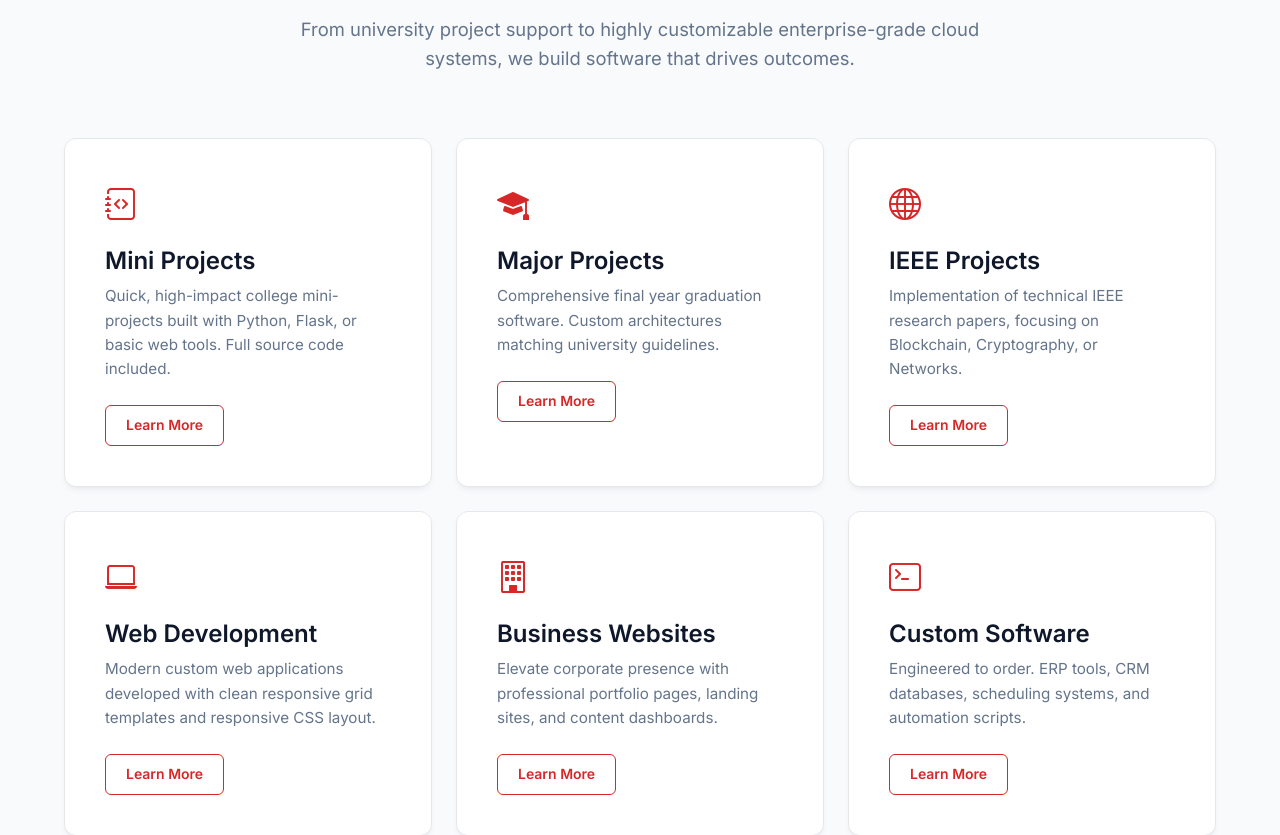
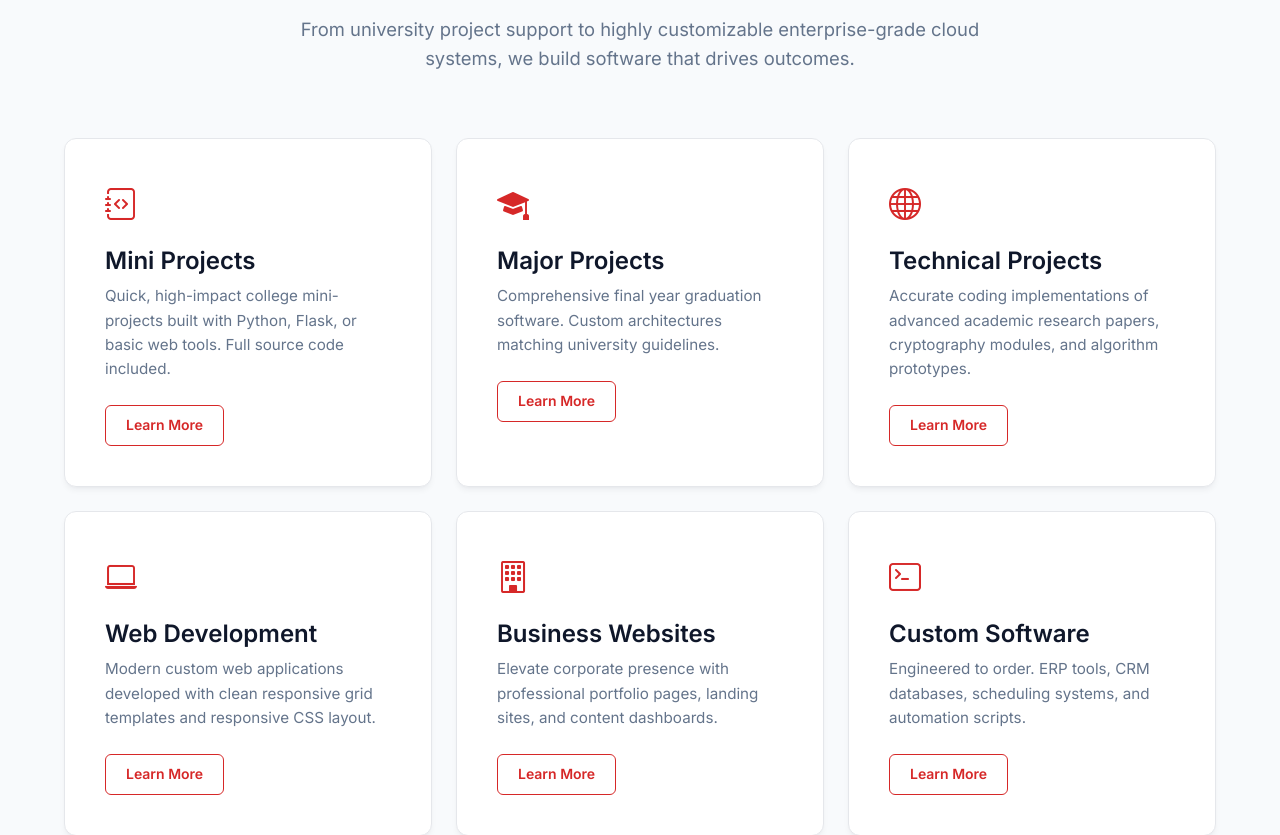
Before and after one commit to globaltechvibers/globaltechvibers, a Flask app: page / in a window 1280 px wide. Shown: the part 1602-2437 px from the top of the page. Run offline with Flask 3, Linux system fonts and the light colour scheme; some libraries are stand-ins or nearby versions.

Commit message:
style: remove all IEEE references from templates, metadata, database seeding, and scripts

```diff
--- a/blueprints/main.py
+++ b/blueprints/main.py
@@ -11,10 +11,10 @@ BLOG_ARTICLES = [
         'category': "Academic Support",
         'date': "July 7, 2026",
         'read_time': "5 min read",
-        'excerpt': "Final year and IEEE projects serve as a vital bridge between theory and industry. Here is how to apply clean architecture and design patterns to stand out.",
+        'excerpt': "Final year and college capstone projects serve as a vital bridge between theory and industry. Here is how to apply clean architecture and design patterns to stand out.",
         'image': "blog_academic.jpg",
         'featured': True,
-        'content': "Creating robust mini, major, or IEEE capstone projects requires more than just making the code 'work'. It is about applying structured architecture, version control, security checks, and database isolation. In this article, we outline best practices in documentation, test-driven validation, and professional deployment templates that ensure students can showcase enterprise-level engineering during job interviews."
+        'content': "Creating robust mini, major, or college capstone projects requires more than just making the code 'work'. It is about applying structured architecture, version control, security checks, and database isolation. In this article, we outline best practices in documentation, test-driven validation, and professional deployment templates that ensure students can showcase enterprise-level engineering during job interviews."
     },
     {
         'id': 2,
@@ -128,15 +128,15 @@ def terms():
 
 SERVICES_DATA = {
     'academic-projects': {
-        'title': 'College Major & Minor Projects | IEEE Final Year Support',
-        'meta_desc': 'Get professional college major & minor project support. We provide complete IEEE project source code, UML design documentation, and Viva prep guidance.',
-        'heading': 'Academic & IEEE Projects Support',
+        'title': 'College Major & Minor Projects | Academic Capstone Support',
+        'meta_desc': 'Get professional college major & minor project support. We provide complete project source code, UML design documentation, and Viva prep guidance.',
+        'heading': 'Academic & Capstone Projects Support',
         'subheading': 'Empowering students with industry-grade capstone engineering, full source code, and step-by-step documentation.',
         'icon': 'bi-mortarboard-fill',
         'overview': 'We help final year students bridge the gap between academic theory and professional engineering. Our systems are built from scratch using modern stacks, ensuring your submission stands out.',
         'features': [
             'Complete Source Code (Python, Flask, Java, C++)',
-            'Full Documentation (IEEE format, SRS layouts, UML/DFD diagrams)',
+            'Full Documentation (Standard format, SRS layouts, UML/DFD diagrams)',
             'Viva-Voce preparation and concept walk-throughs',
             'Local setup and deployment assistance (1-on-1 support)'
         ],
--- a/database/db.py
+++ b/database/db.py
@@ -259,7 +259,7 @@ def _create_tables(app):
                 'Marketing & Sales',
                 'Remote / On-Campus',
                 'Internship',
-                'Represent GlobalTechVibers on your campus. Share final-year capstone and IEEE project catalogs in student WhatsApp groups, department forums, and coding clubs to earn performance-based commissions.',
+                'Represent GlobalTechVibers on your campus. Share final-year capstone and college project catalogs in student WhatsApp groups, department forums, and coding clubs to earn performance-based commissions.',
                 'Enrolled in an Engineering / Computer Science / IT degree program\nStrong communication and networking skills\nActive in student groups or clubs'
             ))
             conn.commit()
--- a/templates/about.html
+++ b/templates/about.html
@@ -22,7 +22,7 @@
                 <h2 style="margin-bottom: var(--spacing-md);">Bridging the Gap Between Concept and Deployment</h2>
                 <p>GlobalTechVibers was founded with a clear objective: to offer top-tier software engineering services that remain financially accessible to students, startups, and growing small businesses.</p>
                 <p style="color: var(--color-text-muted);">We observed that many commercial development agencies charge excessive prices that freeze out early-stage startups. Simultaneously, academic project support platforms often deliver low-quality, copy-pasted templates that fail university code audits. We created GlobalTechVibers to deliver custom, modern, secure systems built to professional standards.</p>
-                <p>Today, we design and support production web software, build intelligent API connections, database setups, and guide final-year engineering students through capstone IEEE project implementations.</p>
+                <p>Today, we design and support production web software, build intelligent API connections, database setups, and guide final-year engineering students through capstone project implementations.</p>
             </div>
 
             <div class="reveal reveal-right" style="display: flex; justify-content: center; align-items: center;">
--- a/templates/ambassadors/join.html
+++ b/templates/ambassadors/join.html
@@ -30,7 +30,7 @@
                         </div>
                         <div>
                             <h4 style="margin-bottom: 4px; color: var(--color-dark-navy);">High Commissions</h4>
-                            <p style="color: var(--color-text-muted); font-size: 0.95rem; margin: 0;">Earn a **15% cash cut** on every mini, major, or IEEE student project referred. Average payout is ₹2,000 to ₹5,000 per booking.</p>
+                            <p style="color: var(--color-text-muted); font-size: 0.95rem; margin: 0;">Earn a **15% cash cut** on every mini, major, or college capstone project referred. Average payout is ₹2,000 to ₹5,000 per booking.</p>
                         </div>
                     </div>
 
--- a/templates/ambassadors/offer_letter.html
+++ b/templates/ambassadors/offer_letter.html
@@ -270,7 +270,7 @@
 
             <p>On behalf of the Tech Operations board of <strong>GlobalTechVibers</strong>, we are thrilled to appoint you as a <strong>Campus Tech Ambassador</strong> representing our agency on your university campus. This appointment is effective starting <strong>{{ formatted_date }}</strong>.</p>
 
-            <p>By accepting this offer, you will join our decentralized sales and marketing network. You are authorized to market our custom software capabilities, web development portfolios, and final year capstone/IEEE support packages to your peers, clubs, and local startup pipelines. Your commissions will be tracked automatically via your unique referral code.</p>
+            <p>By accepting this offer, you will join our decentralized sales and marketing network. You are authorized to market our custom software capabilities, web development portfolios, and final year capstone/college project support packages to your peers, clubs, and local startup pipelines. Your commissions will be tracked automatically via your unique referral code.</p>
 
             <table class="terms-table">
                 <thead>
--- a/templates/base.html
+++ b/templates/base.html
@@ -13,8 +13,8 @@
 
     <!-- Primary SEO Meta Tags -->
     <title>{% block title %}GlobalTechVibers | Building Tomorrow's Digital Solutions Today{% endblock %}</title>
-    <meta name="description" content="{% block description %}GlobalTechVibers provides high-quality software development, academic capstone projects (IEEE, mini, major), custom web platforms, and AI integrations with enterprise quality standards.{% endblock %}">
-    <meta name="keywords" content="Software Development, Academic Projects, IEEE Projects, Custom Web Apps, AI Solutions, Machine Learning, Database Design, Flask, Python, PostgreSQL, Neon, GlobalTechVibers">
+    <meta name="description" content="{% block description %}GlobalTechVibers provides high-quality software development, academic capstone projects (mini, major, college), custom web platforms, and AI integrations with enterprise quality standards.{% endblock %}">
+    <meta name="keywords" content="Software Development, Academic Projects, College Projects, Custom Web Apps, AI Solutions, Machine Learning, Database Design, Flask, Python, PostgreSQL, Neon, GlobalTechVibers">
     <meta name="author" content="GlobalTechVibers">
     <link rel="canonical" href="{{ request.url }}">
 
--- a/templates/blog.html
+++ b/templates/blog.html
@@ -2,7 +2,7 @@
 
 {% block title %}Tech Insights Blog | GlobalTechVibers{% endblock %}
 
-{% block description %}Read our latest insights on Python Flask, PostgreSQL optimization, AI integrations, and technical guidance for academic IEEE projects.{% endblock %}
+{% block description %}Read our latest insights on Python Flask, PostgreSQL optimization, AI integrations, and technical guidance for college capstone projects.{% endblock %}
 
 {% block content %}
 <!-- Blog Header Section -->
--- a/templates/contact.html
+++ b/templates/contact.html
@@ -10,7 +10,7 @@
     <div class="container" style="max-width: 800px;">
         <span style="font-weight: 700; color: var(--color-primary); font-size: 0.9rem; text-transform: uppercase; letter-spacing: 0.05em; display: block; margin-bottom: 8px;">Connect</span>
         <h1 style="margin-bottom: var(--spacing-sm);">Contact Our Team</h1>
-        <p style="font-size: 1.15rem; color: var(--color-text-muted);">Have questions about custom software design, database schemas, or college IEEE projects? Send us a message today.</p>
+        <p style="font-size: 1.15rem; color: var(--color-text-muted);">Have questions about custom software design, database schemas, or college capstone projects? Send us a message today.</p>
     </div>
 </section>
 
--- a/templates/index.html
+++ b/templates/index.html
@@ -172,11 +172,11 @@
                 <p class="card-desc">Comprehensive final year graduation software. Custom architectures matching university guidelines.</p>
                 <a href="/services#academic" class="btn btn-outline btn-sm">Learn More</a>
             </div>
-            <!-- Academic: IEEE Projects -->
+            <!-- Academic: Technical Projects -->
             <div class="card reveal reveal-up">
                 <div class="card-icon"><i class="bi bi-globe"></i></div>
-                <h3 class="card-title">IEEE Projects</h3>
-                <p class="card-desc">Implementation of technical IEEE research papers, focusing on Blockchain, Cryptography, or Networks.</p>
+                <h3 class="card-title">Technical Projects</h3>
+                <p class="card-desc">Accurate coding implementations of advanced academic research papers, cryptography modules, and algorithm prototypes.</p>
                 <a href="/services#academic" class="btn btn-outline btn-sm">Learn More</a>
             </div>
             <!-- Commercial: Web Development -->
@@ -374,7 +374,7 @@
                     <i class="bi bi-shield-lock" style="font-size: 3.5rem; color: var(--color-primary);"></i>
                 </div>
                 <div style="padding: var(--spacing-md);">
-                    <span style="font-size: 0.75rem; font-weight: 700; text-transform: uppercase; color: var(--color-primary);">IEEE Capstone</span>
+                    <span style="font-size: 0.75rem; font-weight: 700; text-transform: uppercase; color: var(--color-primary);">Academic Capstone</span>
                     <h3 style="font-size: 1.25rem; margin-top: 4px; margin-bottom: 8px;">TrustVote Blockchain</h3>
                     <p style="font-size: 0.9rem; color: var(--color-text-muted); margin-bottom: var(--spacing-sm);">An academic final year implementation of secure cryptographic protocols to establish double-spending immunity in online ballots.</p>
                     <a href="/projects" style="font-weight: 600; font-size: 0.9rem;">View Preview <i class="bi bi-chevron-right"></i></a>
@@ -404,7 +404,7 @@
             </div>
 
             <div class="reveal reveal-right" style="border-left: 3px solid var(--color-primary); padding: var(--spacing-md) var(--spacing-lg); background-color: var(--color-section-bg); border-radius: 0 var(--radius-md) var(--radius-md) 0;">
-                <p style="font-style: italic; font-size: 1.05rem; margin-bottom: var(--spacing-sm);">"For my IEEE computer science capstone project, I needed a customized Flask dashboard with SQLite data structures. GlobalTechVibers provided clean code, a structured PDF project thesis, and guided me through local installation."</p>
+                <p style="font-style: italic; font-size: 1.05rem; margin-bottom: var(--spacing-sm);">"For my computer science capstone project, I needed a customized Flask dashboard with SQLite data structures. GlobalTechVibers provided clean code, a structured PDF project thesis, and guided me through local installation."</p>
                 <cite style="display: block; font-weight: 700; font-style: normal; color: var(--color-dark-navy);">Rohan Sharma</cite>
                 <span style="font-size: 0.85rem; color: var(--color-text-muted);">B.Tech Graduate, SRM University</span>
             </div>
@@ -423,7 +423,7 @@
 
         <div style="max-width: 800px; margin: 0 auto; display: flex; flex-direction: column; gap: var(--spacing-sm);">
             {% set faqs = [
-                ('What kind of academic projects do you support?', 'We provide comprehensive mentorship and codebase creation for college mini projects, major final year projects, and IEEE paper implementations. Supported stacks include Python/Flask, Data Science pipelines, PostgreSQL/MySQL database structures, and responsive web setups.'),
+                ('What kind of academic projects do you support?', 'We provide comprehensive mentorship and codebase creation for college mini projects, major final year projects, and research paper implementations. Supported stacks include Python/Flask, Data Science pipelines, PostgreSQL/MySQL database structures, and responsive web setups.'),
                 ('Do you provide the complete source code and documentation?', 'Yes. Every project includes the fully functional, well-commented source code, step-by-step setup guides, database schemas, and structured documentation suitable for university grading rubrics.'),
                 ('How do we get started with custom business software?', 'Get started by filling out our secure contact page or sending an email. We will schedule a requirements session to map your business objectives, draft a technical spec proposal, and initialize database tables once approved.'),
                 ('Do you provide hosting and deployment support?', 'Absolutely. We help deploy projects onto staging or production environments, including cloud providers like Render (Neon Postgres), AWS, Heroku, and cPanel-based shared servers.')
@@ -488,7 +488,7 @@
         const typewriter = document.getElementById('hero-typewriter');
         if (!typewriter) return;
 
-        const words = ["Web Applications", "AI Solutions", "IEEE Projects", "ERP & CRM Systems", "Digital Solutions"];
+        const words = ["Web Applications", "AI Solutions", "College Projects", "ERP & CRM Systems", "Digital Solutions"];
         let wordIndex = 0;
         let charIndex = 0;
         let isDeleting = false;
--- a/templates/terms.html
+++ b/templates/terms.html
@@ -15,7 +15,7 @@
         <div class="reveal reveal-up">
             <h2 style="font-size: 1.5rem; margin-top: var(--spacing-md); margin-bottom: var(--spacing-xs);">1. Intellectual Property & Code Ownership</h2>
             <p><strong>For Startups and Business Clients:</strong> Upon receipt of full project payment, all intellectual property rights and codebase ownership of custom websites, CRM database schemas, or API modules are fully transferred to the client. GlobalTechVibers retains no rights to commercial customer data.</p>
-            <p><strong>For Academic & Student Projects:</strong> Code templates, documentation reports, and schemas created for college mini, major, or IEEE capstones remain the copyrighted property of GlobalTechVibers. They are licensed to the individual student for educational and demonstration purposes only.</p>
+            <p><strong>For Academic & Student Projects:</strong> Code templates, documentation reports, and schemas created for college mini, major, or research capstones remain the copyrighted property of GlobalTechVibers. They are licensed to the individual student for educational and demonstration purposes only.</p>
 
             <h2 style="font-size: 1.5rem; margin-top: var(--spacing-md); margin-bottom: var(--spacing-xs);">2. Academic Integrity Disclaimer</h2>
             <p style="padding: var(--spacing-sm) var(--spacing-md); background: rgba(214, 40, 40, 0.05); border-left: 4px solid var(--color-primary); border-radius: var(--radius-sm); margin-bottom: var(--spacing-md);">
```
Also changed, not shown: templates/projects.html (+5 -5 lines), templates/services.html (+5 -5 lines).
